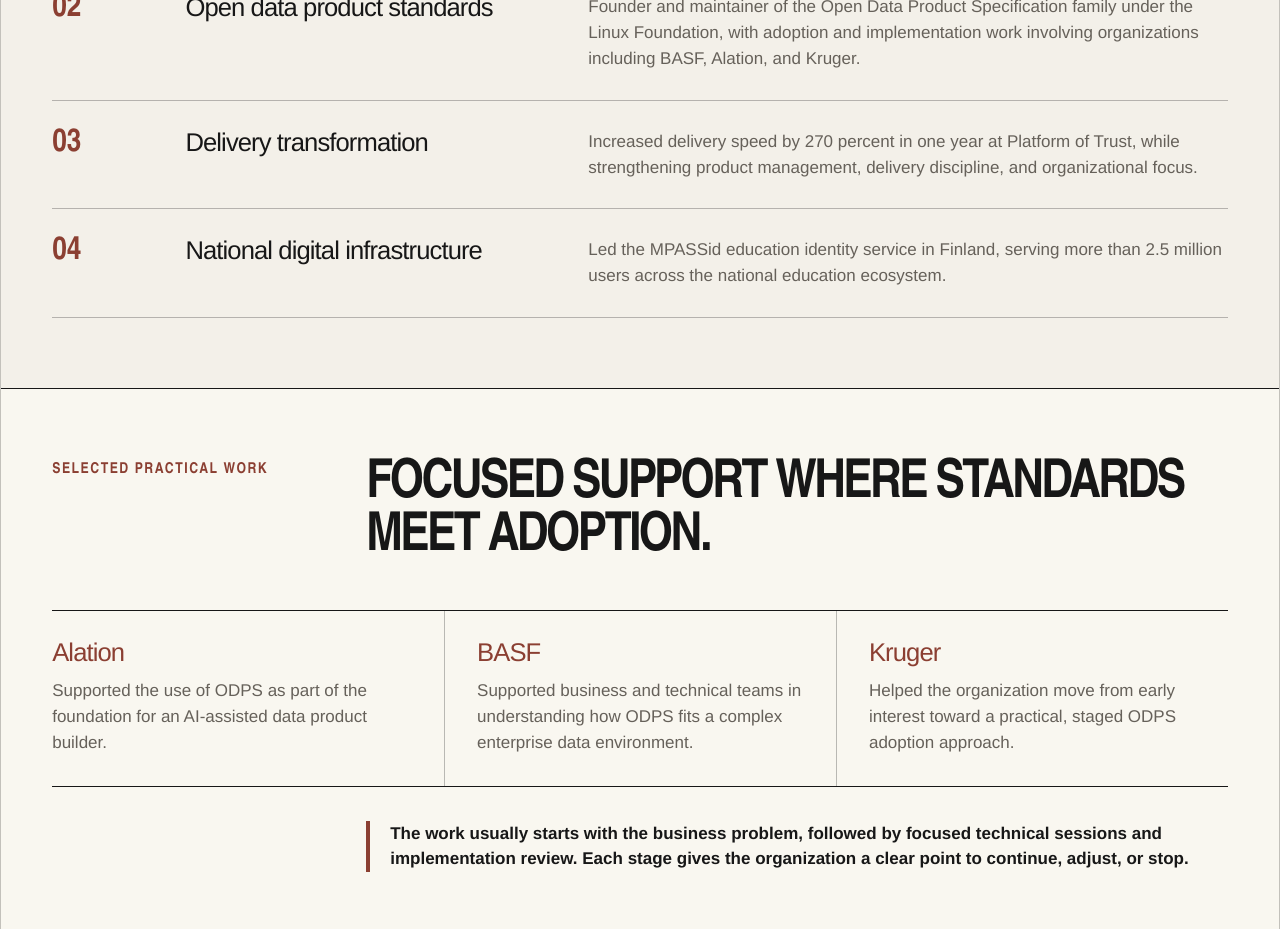
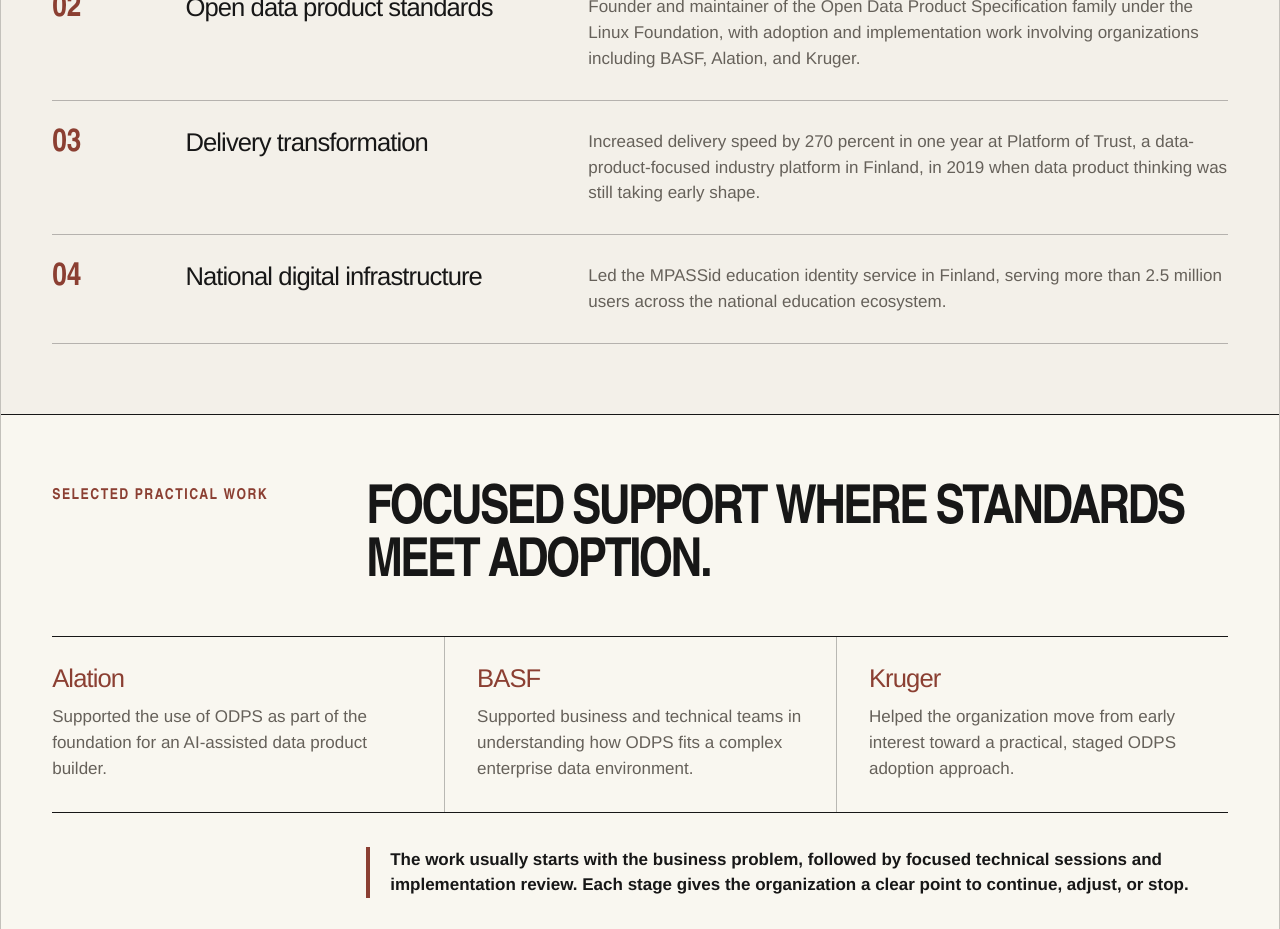
Before and after one commit to kyyberi/jarkko, a Next.js app: page /about in a window 1280 px wide. Shown: the part 1180-2109 px from the top of the page. Built offline with nearby package versions, Linux system fonts and the light colour scheme.

Commit message:
Clarify Platform of Trust proof point

```diff
--- a/app/about/page.tsx
+++ b/app/about/page.tsx
@@ -91,8 +91,8 @@ export default function AboutPage() {
             <h3>Delivery transformation</h3>
             <p>
               Increased delivery speed by 270 percent in one year at Platform
-              of Trust, while strengthening product management, delivery
-              discipline, and organizational focus.
+              of Trust, a data-product-focused industry platform in Finland,
+              in 2019 when data product thinking was still taking early shape.
             </p>
           </article>
           <article>
```
Also changed, not shown: 1 other file (tests, documents, lock files or other folders).
